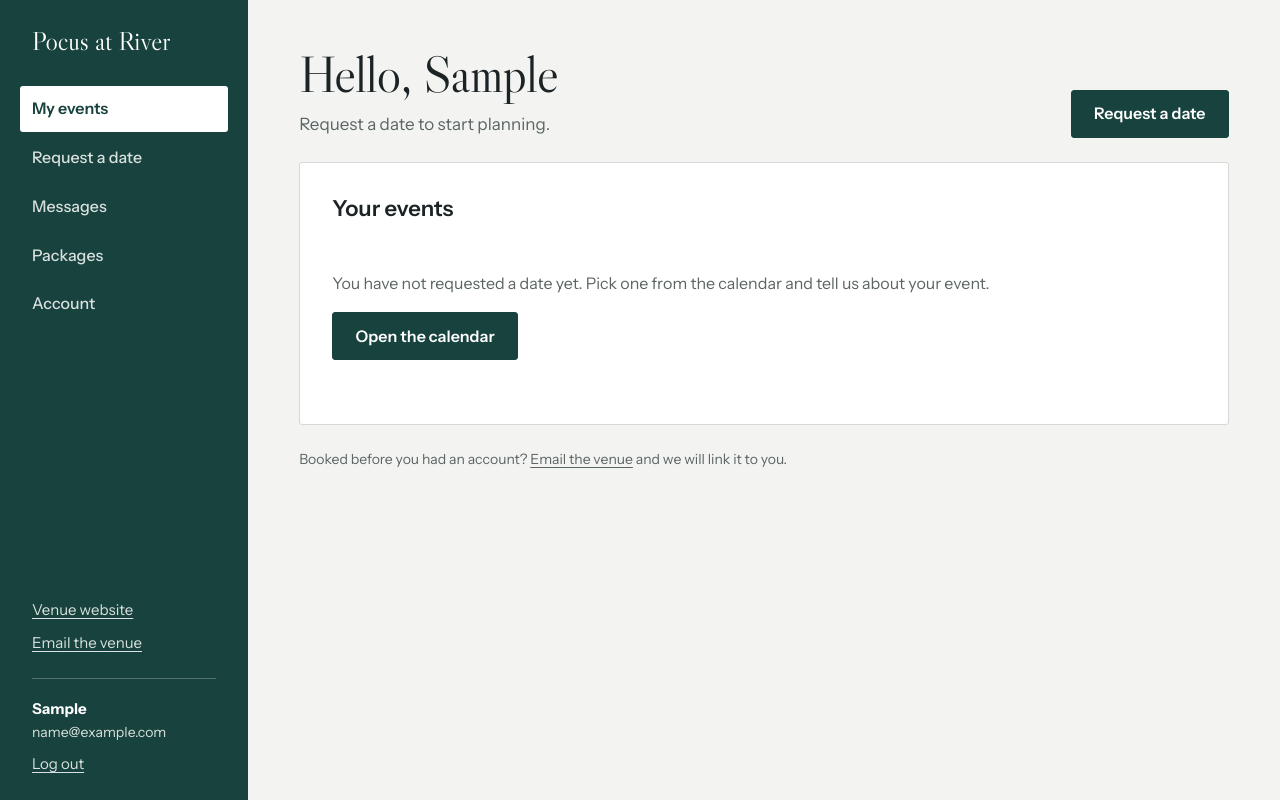
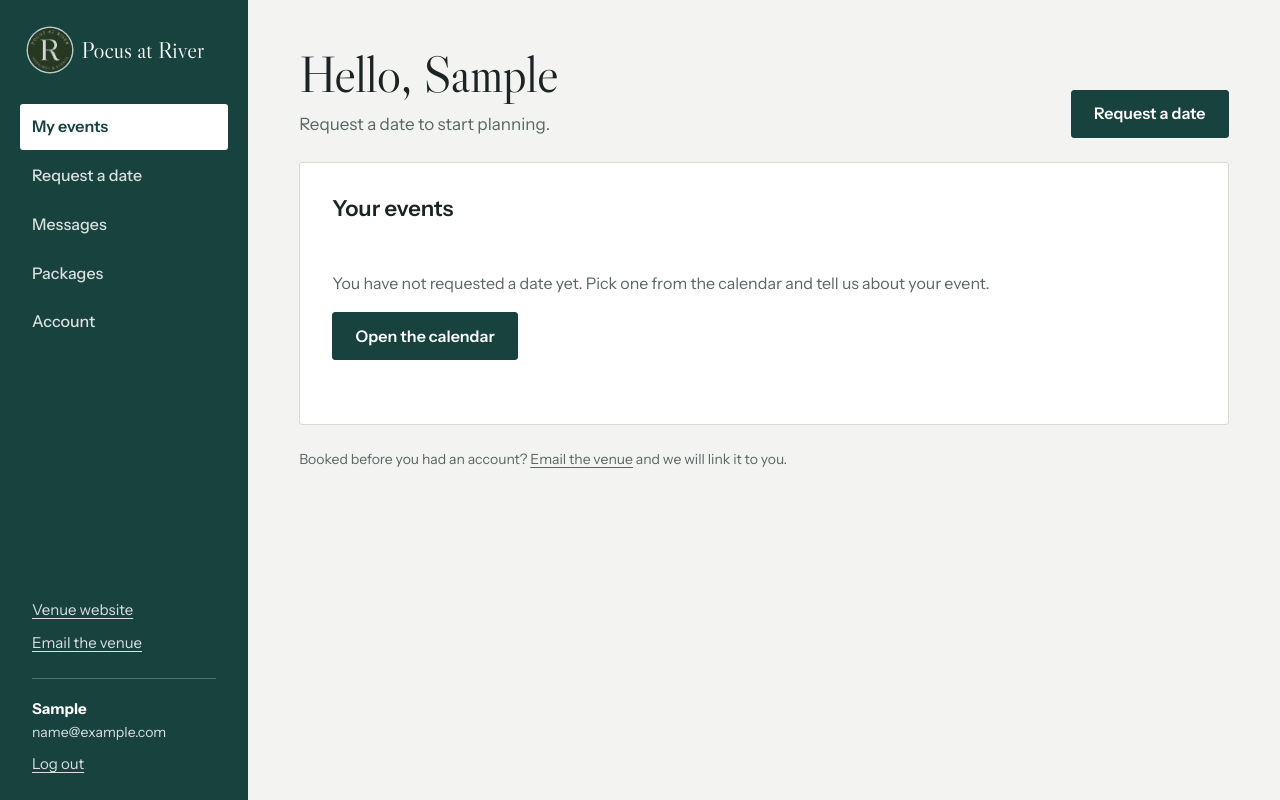
Before and after one commit to dxianto8/dxianto-pocus-at-river, a Django app: page /account/ in a window 1280 px wide. Run offline with Django 5.2, Linux system fonts and the light colour scheme; the visitor is signed in with stand-in values (Sample User, id 1); data comes from the database, SQL or seed files in the repository; data that the repository does not hold is empty; parts of the project's set-up code (start-up, migrations or seed data) failed here and were passed over.

Commit message:
Show the venue badge beside the wordmark in both headers
Co-Authored-By: Claude Fable 5.2 <noreply@anthropic.com>
Claude-Session: https://claude.ai/code/session_013dTB71injyeSQf2tCf4c9M

```diff
--- a/static/css/site.css
+++ b/static/css/site.css
@@ -112,8 +112,10 @@ p { max-width: 68ch; }
 
 .site-header { position: sticky; top: 0; z-index: 20; background: var(--white); border-bottom: 1px solid var(--line); }
 .header-inner { display: flex; align-items: center; justify-content: space-between; gap: 1.5rem; min-height: 4.5rem; }
-.wordmark { font: 400 1.625rem/1 var(--display); text-decoration: none; white-space: nowrap; color: var(--steel); }
+.wordmark { display: inline-flex; align-items: center; gap: 0.7rem; font: 400 1.625rem/1 var(--display); text-decoration: none; white-space: nowrap; color: var(--steel); }
+.wordmark__logo { flex: none; width: 2.75rem; height: 2.75rem; border-radius: 50%; }
 .wordmark--light { color: var(--white); }
+.wordmark--light .wordmark__logo { box-shadow: 0 0 0 1.5px rgb(255 255 255 / 0.7); }
 .site-nav { display: flex; align-items: center; gap: clamp(1rem, 2vw, 1.9rem); font-size: 0.9375rem; font-weight: 500; }
 .site-nav a:not(.button) { text-decoration: none; padding-block: 0.4rem; border-bottom: 2px solid transparent; }
 .site-nav a:not(.button):hover, .site-nav a[aria-current="page"] { border-bottom-color: var(--brass); }
@@ -341,7 +343,7 @@ body.modal-open { overflow: hidden; }
 .footer-grid { display: grid; grid-template-columns: 2fr 1fr 1fr 1fr; gap: 2.5rem; }
 .footer-grid h2 { font-size: 0.9375rem; color: var(--white); margin-bottom: 0.75rem; }
 .footer-grid p + p { margin-top: 0.4rem; }
-.footer-grid .wordmark { display: inline-block; font-size: 2rem; margin-bottom: 1rem; }
+.footer-grid .wordmark { display: inline-flex; font-size: 2rem; margin-bottom: 1rem; }
 .footer-grid div:first-child p { max-width: 30ch; }
 .footer-bottom { display: flex; flex-wrap: wrap; justify-content: space-between; gap: 1rem; margin-top: 3rem; padding-top: 1.5rem; border-top: 1px solid rgb(255 255 255 / 0.2); }
 
--- a/static/css/workspace.css
+++ b/static/css/workspace.css
@@ -11,7 +11,8 @@ body.workspace {
   display: flex; flex-direction: column; gap: 2rem;
   padding: 1.75rem 1.25rem 1.5rem; background: var(--river); color: var(--white);
 }
-.ws-side__brand { padding-inline: 0.75rem; }
+.ws-side__brand { padding-inline: 0.5rem; font-size: 1.4375rem; gap: 0.6rem; }
+.ws-bar .wordmark__logo { width: 2.25rem; height: 2.25rem; }
 .ws-nav { display: grid; gap: 0.15rem; }
 .ws-nav a {
   display: flex; align-items: center; justify-content: space-between; gap: 0.5rem;
--- a/templates/accounts/workspace_base.html
+++ b/templates/accounts/workspace_base.html
@@ -14,11 +14,11 @@
 <body class="workspace">
   <a class="skip-link" href="#workspace-content">Skip to content</a>
   <header class="ws-bar">
-    <a class="wordmark wordmark--light" href="{% url 'accounts:dashboard' %}">Pocus at River</a>
+    <a class="wordmark wordmark--light" href="{% url 'accounts:dashboard' %}"><img class="wordmark__logo" src="{% static 'images/badge.png' %}" alt="" width="44" height="44">Pocus at River</a>
     <button class="ws-toggle" type="button" data-workspace-menu aria-controls="workspace-sidebar" aria-expanded="false" hidden aria-label="Open workspace navigation">Menu</button>
   </header>
   <aside class="ws-side" id="workspace-sidebar" aria-label="Workspace sidebar">
-    <a class="wordmark wordmark--light ws-side__brand" href="{% url 'accounts:dashboard' %}">Pocus at River</a>
+    <a class="wordmark wordmark--light ws-side__brand" href="{% url 'accounts:dashboard' %}"><img class="wordmark__logo" src="{% static 'images/badge.png' %}" alt="" width="44" height="44">Pocus at River</a>
     {% with current=request.resolver_match.url_name namespace=request.resolver_match.namespace %}
     <nav class="ws-nav" aria-label="Workspace navigation">
       <a href="{% url 'accounts:dashboard' %}" {% if current == 'dashboard' or 'booking' in current or current == 'checklist_item' or current == 'document' %}aria-current="page"{% endif %}>My events</a>
--- a/templates/base.html
+++ b/templates/base.html
@@ -15,7 +15,7 @@
   <a class="skip-link" href="#main">Skip to content</a>
   <header class="site-header">
     <div class="wrap header-inner">
-      <a class="wordmark" href="{% if user.is_authenticated %}{% url 'explore' %}{% else %}{% url 'home' %}{% endif %}" aria-label="Pocus at River home">Pocus at River</a>
+      <a class="wordmark" href="{% if user.is_authenticated %}{% url 'explore' %}{% else %}{% url 'home' %}{% endif %}" aria-label="Pocus at River home"><img class="wordmark__logo" src="{% static 'images/badge.png' %}" alt="" width="44" height="44">Pocus at River</a>
       <button class="menu-toggle" type="button" aria-expanded="false" aria-controls="site-nav" hidden>Menu</button>
       {% with current=request.resolver_match.url_name %}
       <nav class="site-nav" id="site-nav" aria-label="Main navigation">
```
